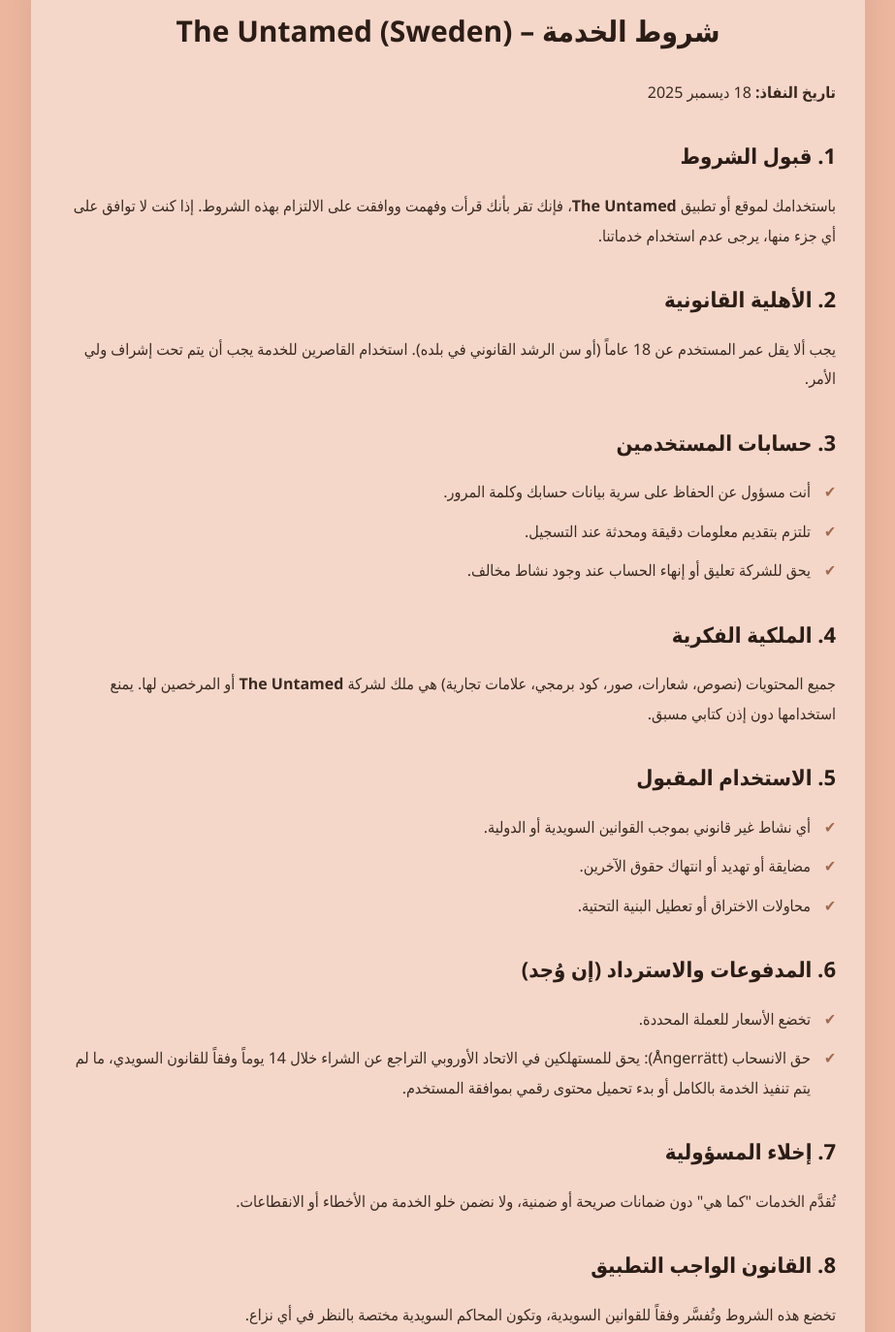
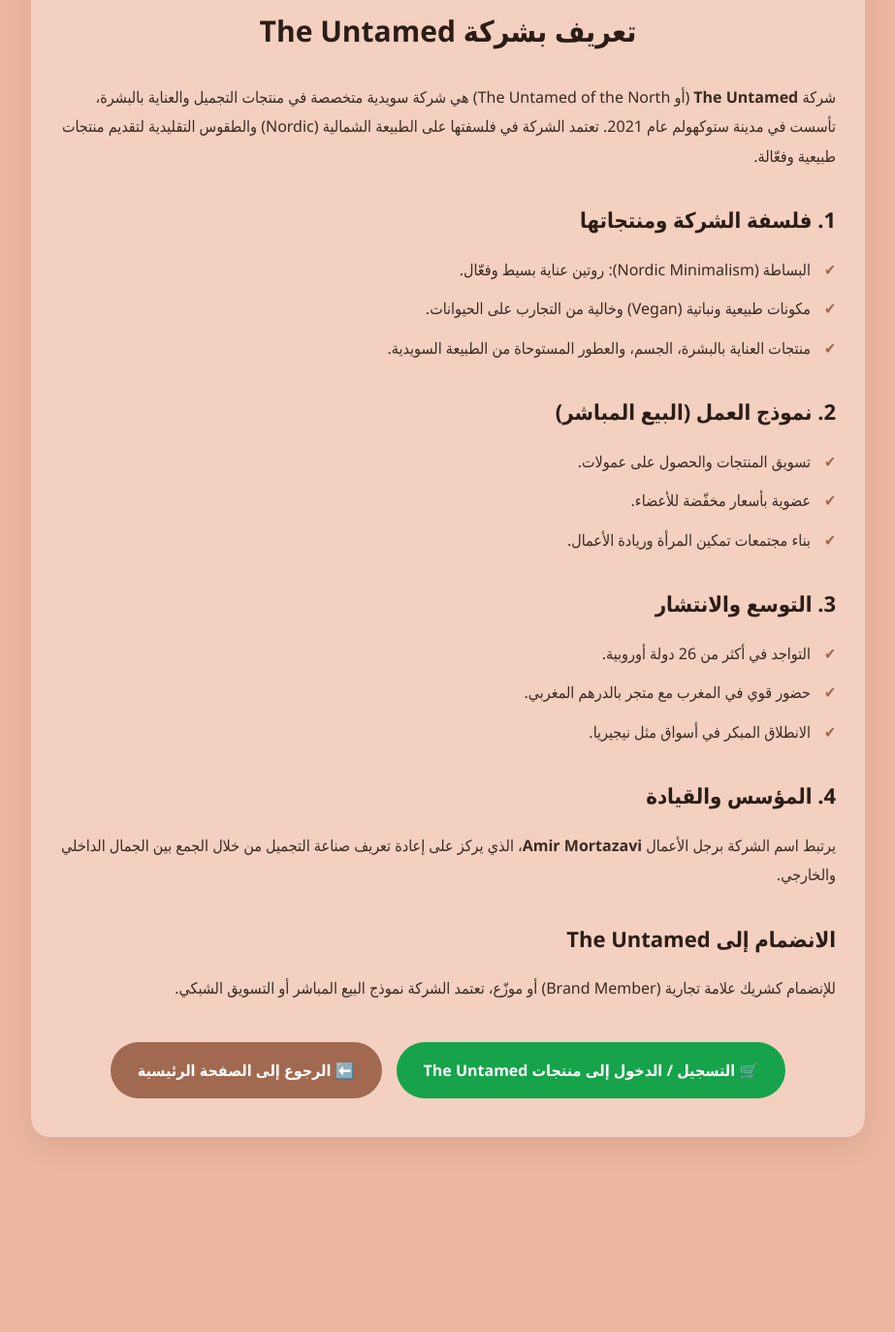
Before and after one commit to dahbicasa36-collab/privacy-policy, a plain HTML site: page about.html in a window 1280 px wide. Shown: the part 77-1451 px from the top of the page at 97% size, without its empty margins (178-1101 px from the left). After the commit the page ends 1310 px from the top, so only its background shows below. Drawn offline with Linux system fonts and the light colour scheme.

Commit message:
Update about.html

```diff
--- a/about.html
+++ b/about.html
@@ -3,7 +3,7 @@
 <head>
   <meta charset="UTF-8">
   <meta name="viewport" content="width=device-width, initial-scale=1.0">
-  <title>شروط الخدمة | The Untamed</title>
+  <title>تعريف بالشركة | The Untamed</title>
 
   <style>
     :root{
@@ -11,20 +11,96 @@
       --cta:#a1694f;
       --white:#ffffff;
       --text:#3b2a20;
+      --green:#16a34a;
     }
-    *{box-sizing:border-box;margin:0;padding:0;font-family:"Segoe UI",Tahoma,Arial,sans-serif}
-    body{background:var(--bg);color:var(--text);line-height:1.9}
-    .container{max-width:900px;margin:0 auto;padding:40px 20px 60px}
-    .card{background:rgba(255,255,255,.45);border-radius:20px;padding:40px 30px;box-shadow:0 10px 30px rgba(0,0,0,.08)}
-    h1{text-align:center;font-size:30px;margin-bottom:20px;color:#2b1d16}
-    h2{font-size:22px;margin:30px 0 15px;color:#2b1d16}
-    p{font-size:16px;margin-bottom:14px}
-    ul{list-style:none}
-    li{margin-bottom:10px;padding-right:26px;position:relative}
-    li::before{content:"✔";position:absolute;right:0;color:var(--cta);font-weight:bold}
-    .btn-box{text-align:center;margin-top:40px}
-    .btn{background:var(--cta);color:var(--white);padding:14px 30px;border-radius:30px;text-decoration:none;font-weight:600;display:inline-block}
-    .btn:hover{opacity:.9}
+
+    *{
+      box-sizing:border-box;
+      margin:0;
+      padding:0;
+      font-family:"Segoe UI",Tahoma,Arial,sans-serif;
+    }
+
+    body{
+      background:var(--bg);
+      color:var(--text);
+      line-height:1.9;
+    }
+
+    .container{
+      max-width:900px;
+      margin:0 auto;
+      padding:40px 20px 60px;
+    }
+
+    .card{
+      background:rgba(255,255,255,0.35);
+      border-radius:20px;
+      padding:40px 30px;
+      box-shadow:0 10px 30px rgba(0,0,0,0.08);
+    }
+
+    h1{
+      text-align:center;
+      font-size:30px;
+      margin-bottom:25px;
+      color:#2b1d16;
+    }
+
+    h2{
+      font-size:22px;
+      margin:30px 0 15px;
+      color:#2b1d16;
+    }
+
+    p{
+      font-size:16px;
+      margin-bottom:15px;
+    }
+
+    ul{
+      list-style:none;
+      padding-right:0;
+    }
+
+    ul li{
+      margin-bottom:10px;
+      padding-right:26px;
+      position:relative;
+    }
+
+    ul li::before{
+      content:"✔";
+      position:absolute;
+      right:0;
+      color:var(--cta);
+      font-weight:bold;
+    }
+
+    .buttons{
+      display:flex;
+      flex-wrap:wrap;
+      gap:15px;
+      justify-content:center;
+      margin-top:40px;
+    }
+
+    .btn{
+      background:var(--cta);
+      color:var(--white);
+      padding:14px 28px;
+      border-radius:30px;
+      text-decoration:none;
+      font-weight:600;
+      font-size:16px;
+      display:inline-block;
+    }
+
+    .btn:hover{opacity:0.9}
+
+    .btn-green{
+      background:var(--green);
+    }
   </style>
 </head>
 
@@ -32,81 +108,61 @@
 <div class="container">
 <div class="card">
 
-<h1>شروط الخدمة – The Untamed (Sweden)</h1>
-<p><strong>تاريخ النفاذ:</strong> 18 ديسمبر 2025</p>
+<h1>تعريف بشركة The Untamed</h1>
 
-<h2>1. قبول الشروط</h2>
 <p>
-باستخدامك لموقع أو تطبيق <strong>The Untamed</strong>، فإنك تقر بأنك قرأت
-وفهمت ووافقت على الالتزام بهذه الشروط. إذا كنت لا توافق على أي جزء منها،
-يرجى عدم استخدام خدماتنا.
+شركة <strong>The Untamed</strong> (أو The Untamed of the North) هي شركة سويدية
+متخصصة في منتجات التجميل والعناية بالبشرة، تأسست في مدينة ستوكهولم عام 2021.
+تعتمد الشركة في فلسفتها على الطبيعة الشمالية (Nordic)
+والطقوس التقليدية لتقديم منتجات طبيعية وفعّالة.
 </p>
 
-<h2>2. الأهلية القانونية</h2>
+<h2>1. فلسفة الشركة ومنتجاتها</h2>
+<ul>
+  <li>البساطة (Nordic Minimalism): روتين عناية بسيط وفعّال.</li>
+  <li>مكونات طبيعية ونباتية (Vegan) وخالية من التجارب على الحيوانات.</li>
+  <li>منتجات العناية بالبشرة، الجسم، والعطور المستوحاة من الطبيعة السويدية.</li>
+</ul>
+
+<h2>2. نموذج العمل (البيع المباشر)</h2>
+<ul>
+  <li>تسويق المنتجات والحصول على عمولات.</li>
+  <li>عضوية بأسعار مخفّضة للأعضاء.</li>
+  <li>بناء مجتمعات تمكين المرأة وريادة الأعمال.</li>
+</ul>
+
+<h2>3. التوسع والانتشار</h2>
+<ul>
+  <li>التواجد في أكثر من 26 دولة أوروبية.</li>
+  <li>حضور قوي في المغرب مع متجر بالدرهم المغربي.</li>
+  <li>الانطلاق المبكر في أسواق مثل نيجيريا.</li>
+</ul>
+
+<h2>4. المؤسس والقيادة</h2>
 <p>
-يجب ألا يقل عمر المستخدم عن 18 عاماً (أو سن الرشد القانوني في بلده).
-استخدام القاصرين للخدمة يجب أن يتم تحت إشراف ولي الأمر.
+يرتبط اسم الشركة برجل الأعمال <strong>Amir Mortazavi</strong>،
+الذي يركز على إعادة تعريف صناعة التجميل
+من خلال الجمع بين الجمال الداخلي والخارجي.
 </p>
 
-<h2>3. حسابات المستخدمين</h2>
-<ul>
-  <li>أنت مسؤول عن الحفاظ على سرية بيانات حسابك وكلمة المرور.</li>
-  <li>تلتزم بتقديم معلومات دقيقة ومحدثة عند التسجيل.</li>
-  <li>يحق للشركة تعليق أو إنهاء الحساب عند وجود نشاط مخالف.</li>
-</ul>
-
-<h2>4. الملكية الفكرية</h2>
+<h2>الانضمام إلى The Untamed</h2>
 <p>
-جميع المحتويات (نصوص، شعارات، صور، كود برمجي، علامات تجارية)
-هي ملك لشركة <strong>The Untamed</strong> أو المرخصين لها.
-يمنع استخدامها دون إذن كتابي مسبق.
+للإنضمام كشريك علامة تجارية (Brand Member) أو موزّع،
+تعتمد الشركة نموذج البيع المباشر أو التسويق الشبكي.
 </p>
 
-<h2>5. الاستخدام المقبول</h2>
-<ul>
-  <li>أي نشاط غير قانوني بموجب القوانين السويدية أو الدولية.</li>
-  <li>مضايقة أو تهديد أو انتهاك حقوق الآخرين.</li>
-  <li>محاولات الاختراق أو تعطيل البنية التحتية.</li>
-</ul>
+<div class="buttons">
 
-<h2>6. المدفوعات والاسترداد (إن وُجد)</h2>
-<ul>
-  <li>تخضع الأسعار للعملة المحددة.</li>
-  <li>
-    حق الانسحاب (Ångerrätt): يحق للمستهلكين في الاتحاد الأوروبي
-    التراجع عن الشراء خلال 14 يوماً وفقاً للقانون السويدي،
-    ما لم يتم تنفيذ الخدمة بالكامل أو بدء تحميل محتوى رقمي بموافقة المستخدم.
-  </li>
-</ul>
+  <!-- زر خاص (التسجيل / المنتجات) -->
+  <a class="btn btn-green" href="https://theuntamed.com/?referral=wFpNEb" target="_blank">
+    🛒 التسجيل / الدخول إلى منتجات The Untamed
+  </a>
 
-<h2>7. إخلاء المسؤولية</h2>
-<p>
-تُقدَّم الخدمات "كما هي" دون ضمانات صريحة أو ضمنية،
-ولا نضمن خلو الخدمة من الأخطاء أو الانقطاعات.
-</p>
-
-<h2>8. القانون الواجب التطبيق</h2>
-<p>
-تخضع هذه الشروط وتُفسَّر وفقاً للقوانين السويدية،
-وتكون المحاكم السويدية مختصة بالنظر في أي نزاع.
-</p>
-
-<h2>9. التعديلات على الشروط</h2>
-<p>
-نحتفظ بالحق في تعديل هذه الشروط في أي وقت.
-استمرار استخدامك للخدمة بعد التعديل يُعد قبولاً للشروط الجديدة.
-</p>
-
-<h2>10. التواصل معنا</h2>
-<p>
-البريد الإلكتروني: <strong>legal@theuntamed.se</strong><br>
-العنوان البريدي: (السويد)
-</p>
-
-<div class="btn-box">
+  <!-- زر الرجوع -->
   <a class="btn" href="https://dahbicasa36-collab.github.io/privacy-policy/home.html">
     ⬅️ الرجوع إلى الصفحة الرئيسية
   </a>
+
 </div>
 
 </div>
```
